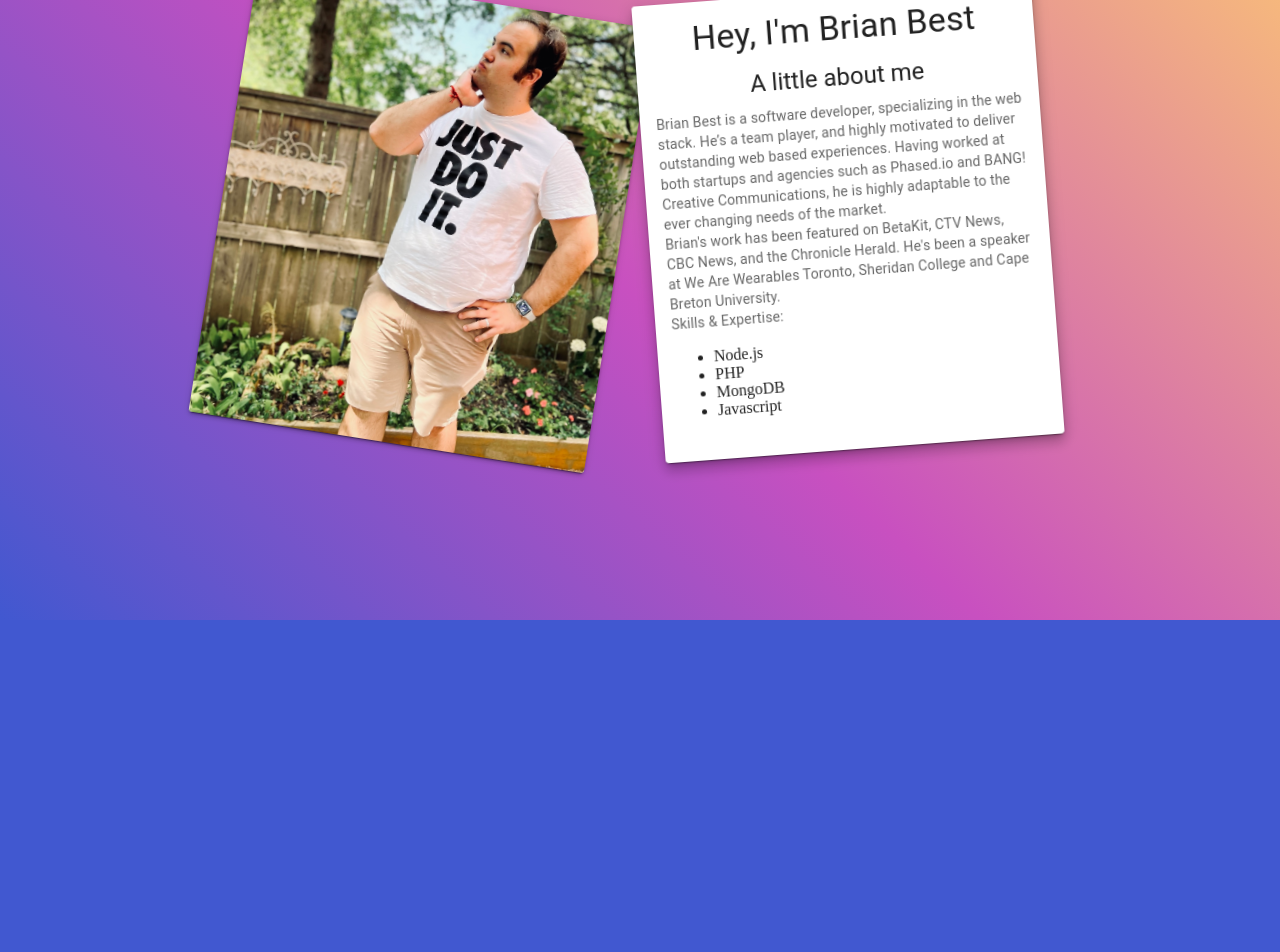
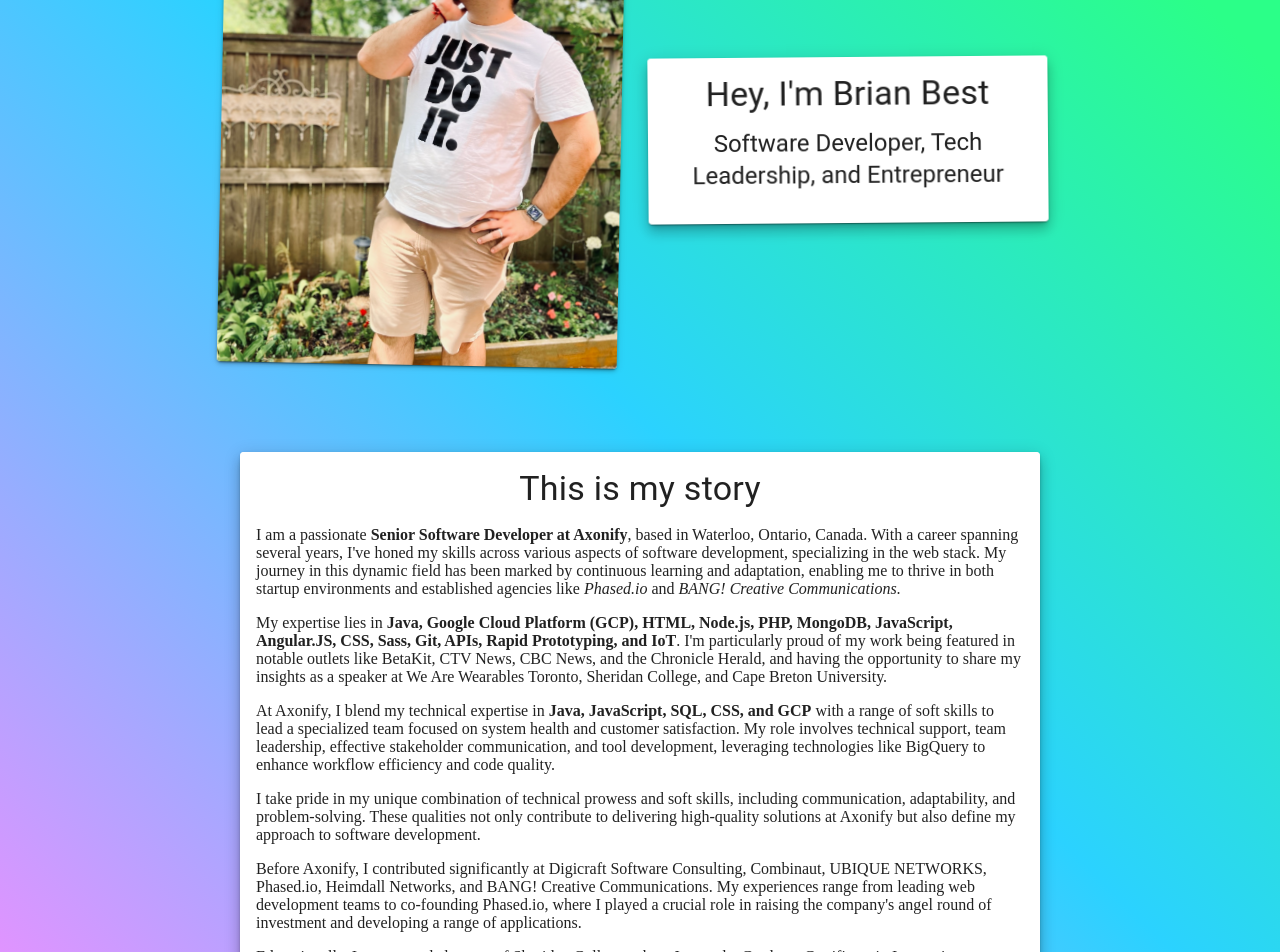
Before and after one commit to brianbest/brian-best-com, a React (Vite) app: page / in a window 1280 px wide. Shown: the part 180-1132 px from the top of the page. Before the commit the page ends 800 px from the top, so only its background shows below. Built offline with nearby package versions, Linux system fonts and the light colour scheme.

Commit message:
update with about me page

```diff
--- /dev/null
+++ b/src/AboutMe.jsx
@@ -0,0 +1,46 @@
+import React from 'react';
+import Card from '@mui/material/Card';
+import CardActions from '@mui/material/CardActions';
+import CardContent from '@mui/material/CardContent';
+import CardMedia from '@mui/material/CardMedia';
+import Button from '@mui/material/Button';
+import Typography from '@mui/material/Typography';
+import Paper from '@mui/material/Paper'
+import Grid from '@mui/material/Grid';
+
+const AboutMe = () => {
+  return (
+    <div className='aboutme'>
+        <Grid container
+        justifyContent="center"
+        alignItems="center">
+            <Paper sx={{ maxWidth: 800 }} className="" elevation={9}>
+        <Card >
+          <CardContent>
+            <Typography gutterBottom variant="h4" component="div" align='center'>
+                This is my story
+            </Typography>
+            <p>I am a passionate <strong>Senior Software Developer at Axonify</strong>, based in Waterloo, Ontario, Canada. With a career spanning several years, I've honed my skills across various aspects of software development, specializing in the web stack. My journey in this dynamic field has been marked by continuous learning and adaptation, enabling me to thrive in both startup environments and established agencies like <em>Phased.io</em> and <em>BANG! Creative Communications</em>.</p>
+
+<p>My expertise lies in <strong>Java, Google Cloud Platform (GCP), HTML, Node.js, PHP, MongoDB, JavaScript, Angular.JS, CSS, Sass, Git, APIs, Rapid Prototyping, and IoT</strong>. I'm particularly proud of my work being featured in notable outlets like BetaKit, CTV News, CBC News, and the Chronicle Herald, and having the opportunity to share my insights as a speaker at We Are Wearables Toronto, Sheridan College, and Cape Breton University.</p>
+
+<p>At Axonify, I blend my technical expertise in <strong>Java, JavaScript, SQL, CSS, and GCP</strong> with a range of soft skills to lead a specialized team focused on system health and customer satisfaction. My role involves technical support, team leadership, effective stakeholder communication, and tool development, leveraging technologies like BigQuery to enhance workflow efficiency and code quality.</p>
+
+<p>I take pride in my unique combination of technical prowess and soft skills, including communication, adaptability, and problem-solving. These qualities not only contribute to delivering high-quality solutions at Axonify but also define my approach to software development.</p>
+
+<p>Before Axonify, I contributed significantly at Digicraft Software Consulting, Combinaut, UBIQUE NETWORKS, Phased.io, Heimdall Networks, and BANG! Creative Communications. My experiences range from leading web development teams to co-founding Phased.io, where I played a crucial role in raising the company's angel round of investment and developing a range of applications.</p>
+
+<p>Educationally, I am a proud alumnus of Sheridan College, where I earned a Graduate Certificate in Interactive Multimedia, and Cape Breton University's UIT Startup Immersion program. My foundational training in Radio Broadcasting from Mohawk College has also contributed to my diverse skill set.</p>
+
+<p>In essence, I am a developer with a multifaceted background, driven by the challenge of creating impactful, user-centric software solutions. Whether it's through code, team leadership, or community engagement, my goal is to make a meaningful difference in the tech world.</p>
+          </CardContent>
+          </Card>
+        </Paper>
+        </Grid>
+
+
+    </div>
+  );
+};
+
+export default AboutMe;
--- a/src/App.jsx
+++ b/src/App.jsx
@@ -2,21 +2,15 @@
 import Bio from './Bio';
 import ProfileImage from './ProfileImage';
 import Grid from '@mui/material/Grid';
+import Header from './Header';
+import AboutMe from './AboutMe';
 
 function App() {
     return (
-        <Grid container
-        spacing={2}
-        justifyContent="center"
-        alignItems="center"
-        className='main-grid'>
-            <Grid item sm={12} md={4}>
-                <ProfileImage className='photo' />
-            </Grid>
-            <Grid item sm={12} md={4}>
-                <Bio className="bio" />
-            </Grid>
-        </Grid>
+        <div className="App">
+            <Header />
+            <AboutMe />
+        </div>
     );
 }
 
--- a/src/Bio.jsx
+++ b/src/Bio.jsx
@@ -16,26 +16,10 @@
               Hey, I'm Brian Best
           </Typography>
           <Typography gutterBottom variant="h5" component="div" align='center'>
-              A little about me
+              Software Developer, Tech Leadership, and Entrepreneur
           </Typography>
-          <Typography variant="body2" color="text.secondary">
-          Brian Best is a software developer, specializing in the web stack. He’s a team player, and highly motivated to deliver outstanding web based experiences. Having worked at both startups and agencies such as Phased.io and BANG! Creative Communications, he is highly adaptable to the ever changing needs of the market.
-          </Typography>
-          <Typography variant="body2" color="text.secondary">
-              Brian's work has been featured on BetaKit, CTV News, CBC News, and the Chronicle Herald. He's been a speaker at We Are Wearables Toronto, Sheridan College and Cape Breton University.
-          </Typography>
-          <Typography variant="body2" color="text.secondary">
-              Skills & Expertise:
-          </Typography>
-          <ul>
-              <li>Node.js</li>
-              <li>PHP</li>
-              <li>MongoDB</li>
-              <li>Javascript</li>
-          </ul>
         </CardContent>
       </Card>
     </Paper>
-
   );
 }
--- /dev/null
+++ b/src/Header.jsx
@@ -0,0 +1,25 @@
+import React from 'react';
+import Bio from './Bio';
+import ProfileImage from './ProfileImage';
+import Grid from '@mui/material/Grid';
+
+const Header = () => {
+  return (
+    <header>
+      <Grid container
+        spacing={2}
+        justifyContent="center"
+        alignItems="center"
+        className='main-grid'>
+            <Grid item sm={12} md={4}>
+                <ProfileImage className='photo' />
+            </Grid>
+            <Grid item sm={12} md={4}>
+                <Bio className="bio" />
+            </Grid>
+        </Grid>
+    </header>
+  );
+};
+
+export default Header;
--- a/src/main.css
+++ b/src/main.css
@@ -1,39 +1,29 @@
 body {
-    /* background-color: blueviolet; */
     min-height: 100vh;
 
     background-color: #4158D0;
     background-image: linear-gradient(43deg, #4158D0 0%, #C850C0 46%, #FFCC70 100%);
 
+    background-color: #FA8BFF;
+    background-image: linear-gradient(45deg, #FA8BFF 0%, #2BD2FF 52%, #2BFF88 90%);
 }
 
-/* .wrapper {
-    display: grid;
-    grid-template-columns: 1fr minmax(400px, 1fr) minmax(400px, 1fr) 1fr;
-    grid-template-areas: ". photo content .";
-    column-gap: 75px;
-}
-
-.bio {
-    grid-area: content;
-}
-*/
 #root{
     height: 100%;
     min-height: 100vh;
 }
 .main-grid {
     height: 100%;
-    min-height: 100vh;
+    min-height: 80vh;
 }
 @keyframes photos-animation {
-    0% {transform: rotate(10deg);}
-    50% {transform: rotate(8deg);}
-    100% {transform: rotate(10deg);}
+    0% {transform: rotate(0deg);}
+    50% {transform: rotate(2deg);}
+    100% {transform: rotate(0deg);}
     }
 
 @keyframes bio-animation {
-    0% {transform: rotate(-5deg);}
+    0% {transform: rotate(-0deg);}
     50% {transform: rotate(-2deg);}
     100% {transform: rotate(-5deg);}
     }
@@ -41,7 +31,6 @@
 .photo {
     max-width: 400px;
     max-height: 600px;
-    transform: rotate(10deg);
     animation-name: photos-animation;
     animation-duration: 35s;
     animation-iteration-count: infinite;
@@ -49,7 +38,6 @@
 }
 
 .bio {
-    transform: rotate(-5deg);
     animation-name: bio-animation;
     animation-duration: 65s;
     animation-iteration-count: infinite;
@@ -65,7 +53,6 @@
     .photo {
         max-width: 200px;
         max-height: 200px;
-        transform: rotate(10deg);
         animation-name: photos-animation;
         animation-duration: 35s;
         animation-iteration-count: infinite;
```
Also changed, not shown: 1 other file (tests, documents, lock files or other folders).
